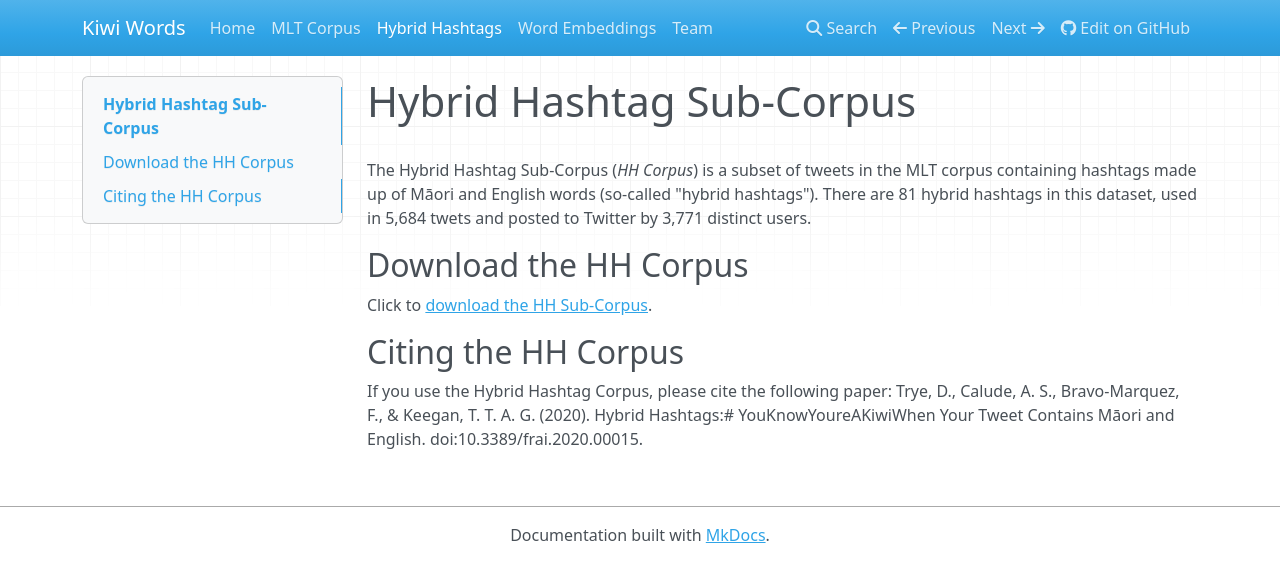
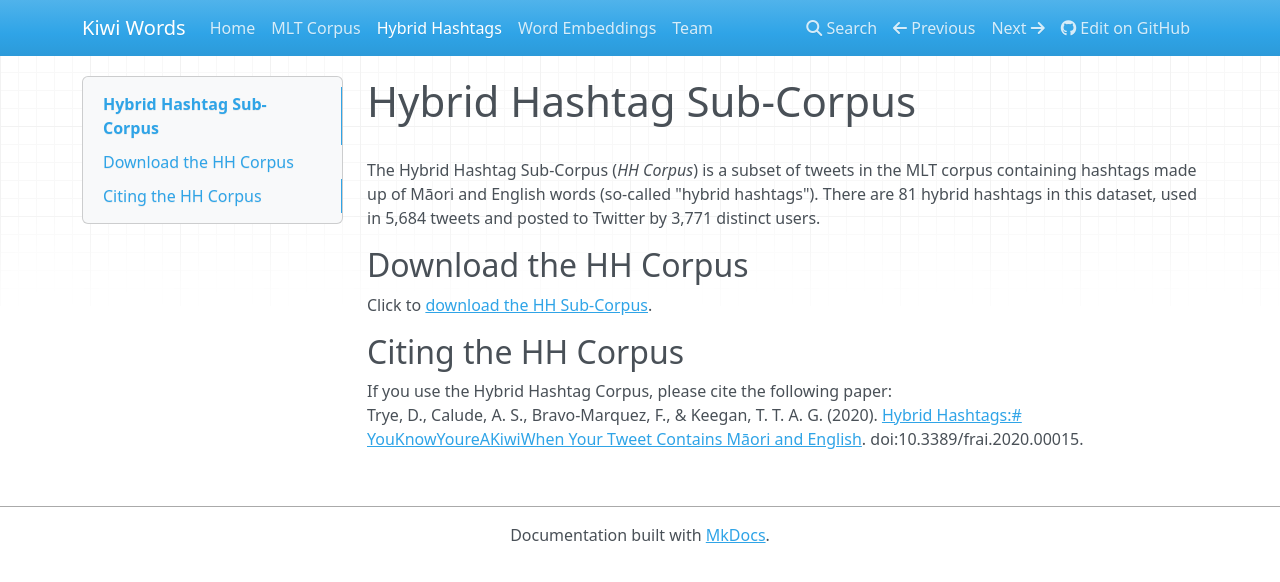
Before and after one commit to Waikato/kiwiwords, an MkDocs documentation site: the page built from docs/hh_corpus.md, in a window 1280 px wide. Shown: the top 582 px of the page. Built offline with MkDocs 1.6.1, drawn with Linux system fonts in a browser that asks for light colours; nearby versions of some CDN libraries; old or Windows-style settings are respelled for this version of MkDocs.

Commit message:
Update hh_corpus.md

```diff
--- a/docs/hh_corpus.md
+++ b/docs/hh_corpus.md
@@ -1,11 +1,11 @@
 
 # Hybrid Hashtag Sub-Corpus
 <br>
-The Hybrid Hashtag Sub-Corpus (<i>HH Corpus</i>) is a subset of tweets in the MLT corpus containing hashtags made up of Māori and English words (so-called "hybrid hashtags"). There are 81 hybrid hashtags in this dataset, used in 5,684 twets and posted to Twitter by 3,771 distinct users.
+The Hybrid Hashtag Sub-Corpus (<i>HH Corpus</i>) is a subset of tweets in the MLT corpus containing hashtags made up of Māori and English words (so-called "hybrid hashtags"). There are 81 hybrid hashtags in this dataset, used in 5,684 tweets and posted to Twitter by 3,771 distinct users.
 
 ## Download the HH Corpus
 Click to <a href="../pics/hh_corpus.xlsx">download the HH Sub-Corpus</a>.
 
 ## Citing the HH Corpus
-If you use the Hybrid Hashtag Corpus, please cite the following paper:
-Trye, D., Calude, A. S., Bravo-Marquez, F., & Keegan, T. T. A. G. (2020). Hybrid Hashtags:# YouKnowYoureAKiwiWhen Your Tweet Contains Māori and English. doi:10.3389/frai.2020.00015.
+If you use the Hybrid Hashtag Corpus, please cite the following paper: <br>
+Trye, D., Calude, A. S., Bravo-Marquez, F., & Keegan, T. T. A. G. (2020). [Hybrid Hashtags:# YouKnowYoureAKiwiWhen Your Tweet Contains Māori and English](https://www.frontiersin.org/articles/10.3389/frai.2020.00015/full). doi:10.3389/frai.2020.00015.
```
